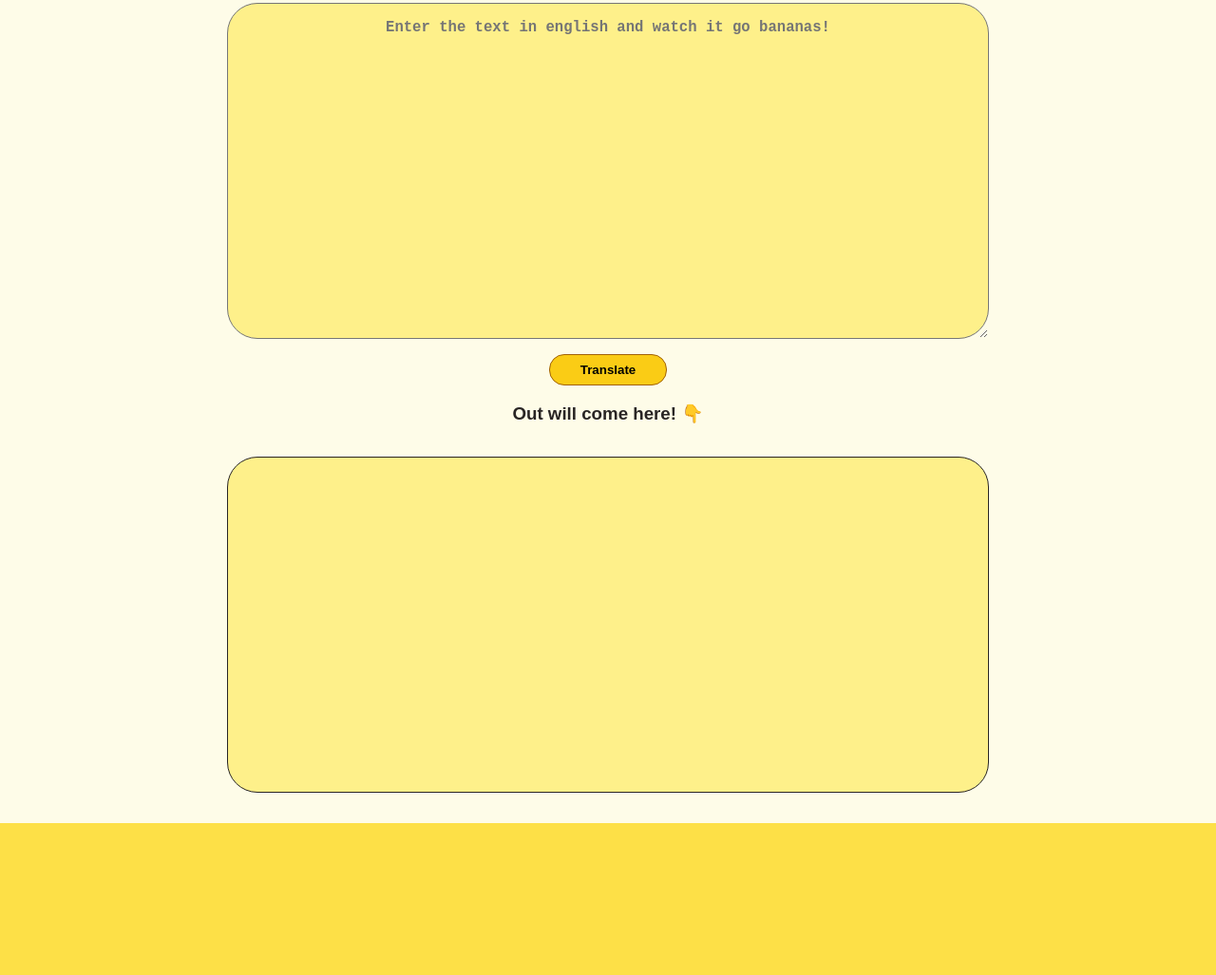
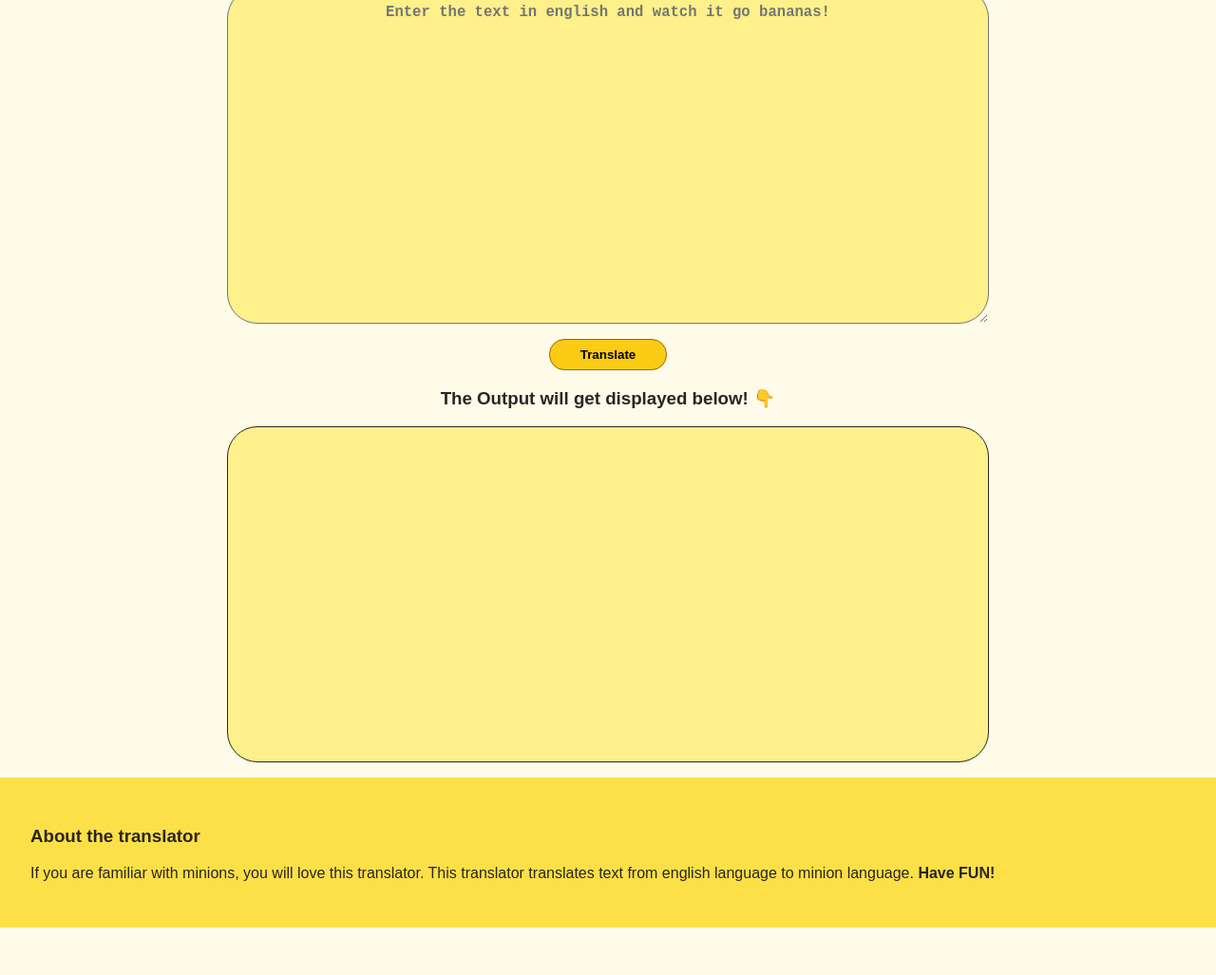
Before and after one commit to Pranav-Patani/Minionese, a plain HTML site: page index.html in a window 1280 px wide. Shown: the part 162-1189 px from the top of the page at 95% size. After the commit the page ends 1139 px from the top, so only its background shows below. Drawn offline with Linux system fonts and the light colour scheme; a web font is replaced by a local one.

Commit message:
docs: updated footer content and fixed typos

```diff
--- a/index.html
+++ b/index.html
@@ -7,12 +7,14 @@
     <title>Minionese</title>
     <link rel="stylesheet" href="/style.css" />
   </head>
+
   <body>
     <header class="hero">
-      <h1 class="hero-heading">Let's Speak Minionese!</h1>
+      <h1 class="hero-heading">Let's talk Minionese!</h1>
     </header>
 
     <section class="container">
+      <div>
         <div clas="userInput">
           <textarea
             id="txt-input"
@@ -29,15 +31,20 @@
           >
         </div>
 
-      <h3 class="output-heading">Out will come here! 👇</h3>
+        <h3 class="output-heading">The Output will get displayed below! 👇</h3>
 
         <div id="output"></div>
+      </div>
     </section>
 
-    <footer>
-      <div style="background-color: var(--primary-color); padding: 5rem"></div>
+    <footer style="background-color: var(--primary-color); padding: 2rem">
+      <h3>About the translator</h3>
+      <p>
+        If you are familiar with minions, you will love this translator. This
+        translator translates text from english language to minion language.
+        <strong>Have FUN!</strong>
+      </p>
     </footer>
-
     <script src="/script.js"></script>
   </body>
 </html>
--- a/style.css
+++ b/style.css
@@ -35,10 +35,9 @@ body {
 }
 
 .container {
-  margin: 1rem auto;
+  padding: 1rem auto;
   display: flex;
   flex-direction: column;
-  border-radius: 10rem;
 }
 
 #txt-input {
```
Also changed, not shown: 1 other file. Lines whose indentation alone changed are shown as unchanged.
